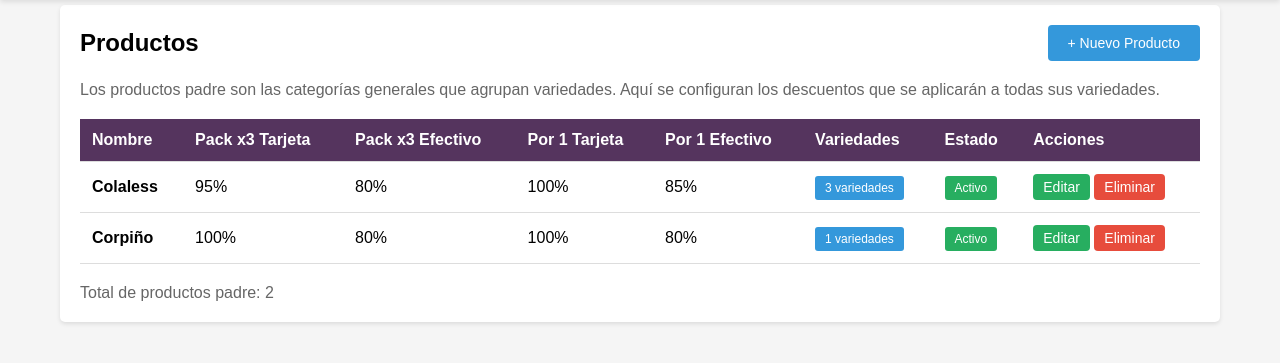
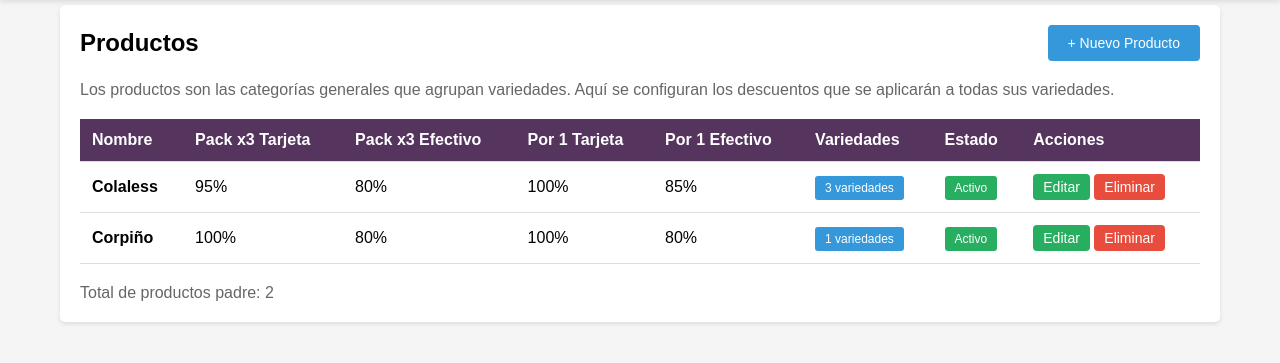
Before and after one commit to guillermoluisc/AdminStock, a PHP site: page /index.php?c=productoPadre&a=index in a window 1280 px wide. Shown: the part 95-458 px from the top of the page. Run offline with PHP 8.4, Linux system fonts and the light colour scheme; data comes from the database, SQL or seed files in the repository.

Commit message:
Feature Version 23, Borrado de padre text

```diff
--- a/app/views/productos_padre/index.php
+++ b/app/views/productos_padre/index.php
@@ -5,7 +5,7 @@
 </div>
 
 <p style="color: #666; margin-bottom: 20px;">
-    Los productos padre son las categorías generales que agrupan variedades. Aquí se configuran los descuentos que se aplicarán a todas sus variedades.
+    Los productos son las categorías generales que agrupan variedades. Aquí se configuran los descuentos que se aplicarán a todas sus variedades.
 </p>
 
 <?php if (empty($productos)): ?>
```
Also changed, not shown: 1 other file.
